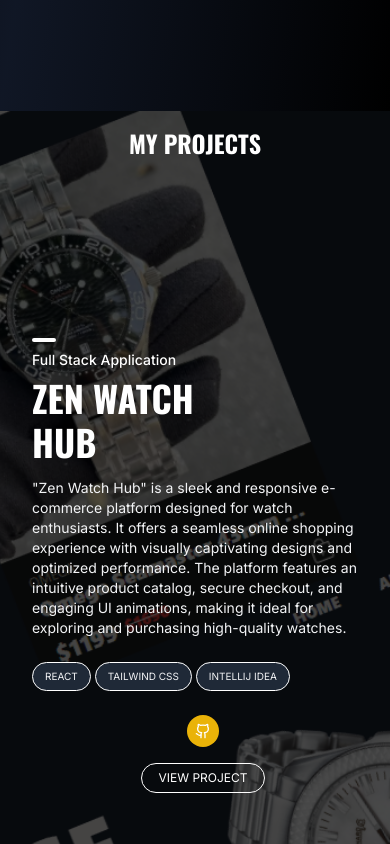
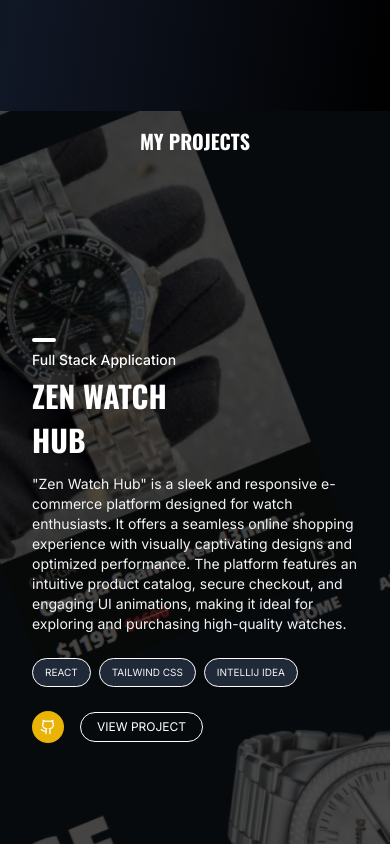
Before and after one commit to ImIshan7/Update-Portfolio-V2, a React (Create React App) app: page / in a window 390 px wide. Shown: the part 6480-7324 px from the top of the page. Built offline with nearby package versions, Linux system fonts and the light colour scheme.

Commit message:
Update Project Content

```diff
--- a/src/components/ProjectSlider/Controls.tsx
+++ b/src/components/ProjectSlider/Controls.tsx
@@ -8,28 +8,28 @@ interface ControlsProps {
 }
 
 export const Controls = ({ currentIndex, totalProjects, onPrev, onNext }: ControlsProps) => (
-    <div className="absolute bottom-8 md:bottom-16 right-4 md:right-16 flex items-center gap-2 md:gap-4">
+    <div className="absolute bottom-6 xs:bottom-8 sm:bottom-16 right-2 xs:right-4 sm:right-8 md:right-16 flex items-center gap-1 xs:gap-2 md:gap-4">
         <button
             onClick={onPrev}
-            className="w-10 h-10 md:w-12 md:h-12 border border-white/20 rounded-full flex items-center justify-center text-white/60 hover:bg-white/10 transition-colors"
+            className="w-8 h-8 xs:w-10 xs:h-10 md:w-12 md:h-12 border border-white/20 rounded-full flex items-center justify-center text-white/60 hover:bg-white/10 transition-colors"
         >
             ←
         </button>
         <button
             onClick={onNext}
-            className="w-10 h-10 md:w-12 md:h-12 border border-white/20 rounded-full flex items-center justify-center text-white/60 hover:bg-white/10 transition-colors"
+            className="w-8 h-8 xs:w-10 xs:h-10 md:w-12 md:h-12 border border-white/20 rounded-full flex items-center justify-center text-white/60 hover:bg-white/10 transition-colors"
         >
             →
         </button>
-        <div className="w-[200px] md:w-[500px] h-2 md:h-12 flex items-center">
-            <div className="w-full h-0.5 bg-white/20">
+        <div className="w-[100px] xs:w-[150px] sm:w-[200px] md:w-[500px] h-1 xs:h-2 md:h-3 flex items-center">
+            <div className="w-full h-full bg-white/20">
                 <div
                     className="h-full bg-yellow-500 transition-all duration-500"
                     style={{ width: `${((currentIndex + 1) / totalProjects) * 100}%` }}
                 />
             </div>
         </div>
-        <div className="w-10 h-10 md:w-12 md:h-12 flex items-center justify-center text-white text-xl md:text-2xl font-bold">
+        <div className="w-8 h-8 xs:w-10 xs:h-10 sm:w-12 sm:h-12 flex items-center justify-center text-white text-base xs:text-lg md:text-2xl font-bold">
             {currentIndex + 1}
         </div>
     </div>
--- a/src/components/ProjectSlider/ProjectContent.tsx
+++ b/src/components/ProjectSlider/ProjectContent.tsx
@@ -11,19 +11,19 @@ interface ProjectContentProps {
 }
 
 export const ProjectContent = ({ place, title, title2, description, technologies, link }: ProjectContentProps) => (
-    <div className="slide-content absolute left-4 sm:left-8 lg:left-16 top-1/4 text-white max-w-full lg:max-w-xl p-4 md:p-6 lg:p-0">
-        <div className="w-6 h-1 bg-white rounded-full mb-2 sm:w-8 sm:mb-4" />
-        <div className="text-sm sm:text-base font-medium mb-2">{place}</div>
-        <h1 className="text-4xl sm:text-5xl lg:text-7xl font-bold mb-1 sm:mb-2 font-['Oswald']">{title}</h1>
-        <h2 className="text-4xl sm:text-5xl lg:text-7xl font-bold mb-4 sm:mb-6 font-['Oswald']">{title2}</h2>
-        <p className="text-sm sm:text-base lg:text-lg mb-6 lg:mb-8 text-gray-100">{description}</p>
+    <div className="slide-content absolute left-2 xs:left-4 sm:left-8 lg:left-16 top-1/4 text-white max-w-full lg:max-w-xl p-2 xs:p-4 md:p-6 lg:p-0">
+        <div className="w-4 h-1 bg-white rounded-full mb-1 xs:w-6 xs:mb-2 sm:w-8 sm:mb-4" />
+        <div className="text-xs xs:text-sm sm:text-base font-medium mb-1 xs:mb-2">{place}</div>
+        <h1 className="text-2xl xs:text-3xl sm:text-4xl lg:text-5xl xl:text-7xl font-bold mb-1 xs:mb-2 font-['Oswald']">{title}</h1>
+        <h2 className="text-2xl xs:text-3xl sm:text-4xl lg:text-5xl xl:text-7xl font-bold mb-2 xs:mb-4 font-['Oswald']">{title2}</h2>
+        <p className="text-xs xs:text-sm sm:text-base lg:text-lg mb-4 xs:mb-6 text-gray-100">{description}</p>
 
-        <div className="technologies mt-4 mb-6">
-            <ul className="flex flex-wrap gap-1 sm:gap-2 mb-4">
+        <div className="technologies mt-3 xs:mt-4 mb-4 xs:mb-6">
+            <ul className="flex flex-wrap gap-1 xs:gap-2 mb-2 xs:mb-4">
                 {technologies.map((tech, index) => (
                     <li
                         key={index}
-                        className="flex items-center justify-center px-3 py-1.5 sm:px-4 sm:py-2 border border-white rounded-full text-[10px] sm:text-xs uppercase text-gray-100 bg-gray-800 transition-colors hover:bg-yellow-500 hover:text-white cursor-pointer"
+                        className="flex items-center justify-center px-2 py-1 xs:px-3 xs:py-1.5 sm:px-4 sm:py-2 border border-white rounded-full text-[8px] xs:text-[10px] sm:text-xs uppercase text-gray-100 bg-gray-800 transition-colors hover:bg-yellow-500 hover:text-white cursor-pointer"
                     >
                         {tech}
                     </li>
@@ -31,20 +31,20 @@ export const ProjectContent = ({ place, title, title2, description, technologies
             </ul>
         </div>
 
-        <div className="flex flex-col sm:flex-row items-center gap-4 sm:gap-6">
+        <div className="flex flex-col xs:flex-row items-center gap-2 xs:gap-4 sm:gap-6">
             <a
                 href={link}
                 target="_blank"
                 rel="noopener noreferrer"
-                className="p-2 bg-yellow-500 rounded-full hover:bg-yellow-600 transition-colors"
+                className="p-1.5 xs:p-2 bg-yellow-500 rounded-full hover:bg-yellow-600 transition-colors"
             >
-                <Github className="w-4 h-4 sm:w-5 sm:h-5 text-white" />
+                <Github className="w-3 h-3 xs:w-4 xs:h-4 sm:w-5 sm:h-5 text-white" />
             </a>
             <a
                 href={link}
                 target="_blank"
                 rel="noopener noreferrer"
-                className="px-4 py-1.5 sm:px-6 sm:py-2.5 border border-white rounded-full text-xs sm:text-sm uppercase text-white hover:bg-white/10 transition-colors"
+                className="px-3 py-1 xs:px-4 xs:py-1.5 sm:px-6 sm:py-2.5 border border-white rounded-full text-[10px] xs:text-xs sm:text-sm uppercase text-white hover:bg-white/10 transition-colors"
             >
                 View Project
             </a>
--- a/src/components/ProjectSlider/index.tsx
+++ b/src/components/ProjectSlider/index.tsx
@@ -21,13 +21,12 @@ export const ProjectSlider = () => {
         return () => ctx.revert();
     }, [currentIndex]);
 
-    // Auto-slide logic
     useEffect(() => {
         const intervalId = setInterval(() => {
             setCurrentIndex((prev) => (prev + 1) % projects.length);
-        }, 7000); // 5 seconds for each slide
+        }, 7000);
 
-        return () => clearInterval(intervalId); // Clean up on unmount
+        return () => clearInterval(intervalId);
     }, []);
 
     const nextSlide = () => {
@@ -51,8 +50,8 @@ export const ProjectSlider = () => {
                 <div className="absolute inset-0 bg-black opacity-70" />
             </div>
 
-            <div className="absolute top-4 md:top-8 left-1/2 -translate-x-1/2 z-10">
-                <h1 className="text-2xl md:text-4xl font-bold text-white font-['Oswald']">MY PROJECTS</h1>
+            <div className="absolute top-2 xs:top-4 sm:top-8 left-1/2 transform -translate-x-1/2 z-10">
+                <h1 className="text-lg xs:text-xl sm:text-2xl md:text-4xl font-bold text-white font-['Oswald']">MY PROJECTS</h1>
             </div>
 
             <ProjectContent {...current} />
```
